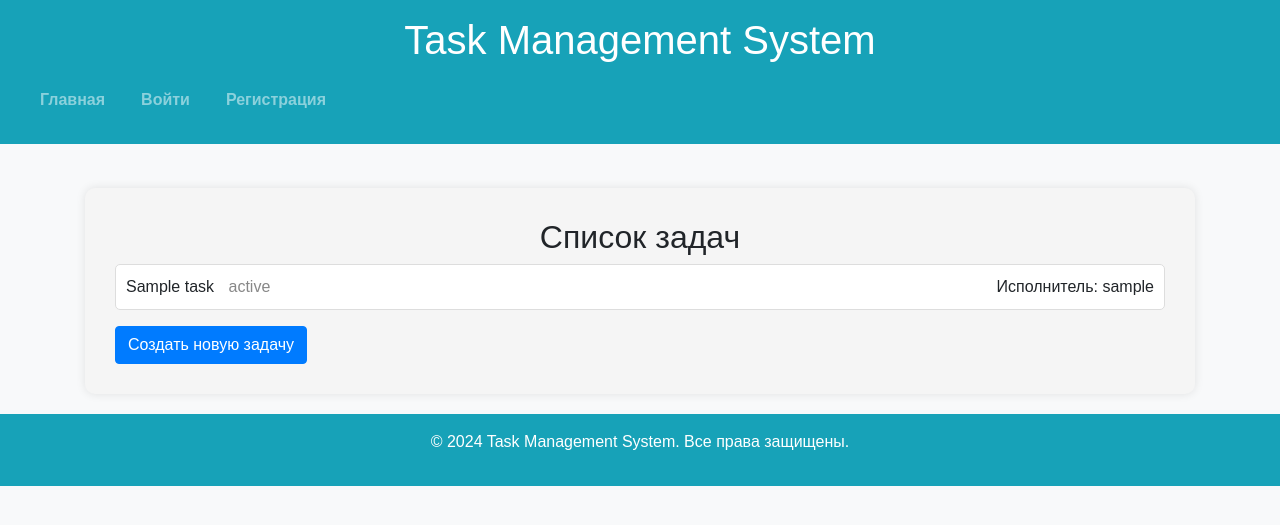
After one commit to Raphailinc/task_managment_system, a Django app: page /tasks/ in a window 1280 px wide. The commit adds this page. Shown: the top 525 px of the page. Run offline with Django 3.2, Linux system fonts and the light colour scheme; tables that the repository leaves empty hold one stand-in row (values such as "Sample post"); some libraries are stand-ins or nearby versions.

Commit message:
Добавил основной функционал по задачам и исправил баги

```diff
--- a/config/urls.py
+++ b/config/urls.py
@@ -4,4 +4,5 @@ from django.urls import include, path
 urlpatterns = [
     path('admin/', admin.site.urls),
     path('', include('myapp.authentication.urls')),
+    path('', include('myapp.tasks.urls')),
 ]
--- a/myapp/authentication/views.py
+++ b/myapp/authentication/views.py
@@ -12,10 +12,7 @@ def register(request):
     if request.method == 'POST':
         form = UserCreationForm(request.POST)
         if form.is_valid():
-            form.save()
-            username = form.cleaned_data.get('username')
-            password = form.cleaned_data.get('password1')
-            user = authenticate(username=username, password=password)
+            user=form.save()
             login(request, user)
             return redirect('home')
     else:
--- /dev/null
+++ b/myapp/tasks/admin.py
@@ -0,0 +1,4 @@
+from django.contrib import admin
+from .models import Task
+
+admin.site.register(Task)
--- /dev/null
+++ b/myapp/tasks/models.py
@@ -0,0 +1,11 @@
+from django.contrib.auth.models import User
+from django.db import models
+
+class Task(models.Model):
+    title = models.CharField(max_length=200)
+    description = models.TextField()
+    assigned_to = models.ForeignKey(User, on_delete=models.CASCADE, related_name='assigned_tasks')
+    status = models.CharField(max_length=50, default='To Do')
+
+    def __str__(self):
+        return self.title
--- /dev/null
+++ b/myapp/tasks/templates/task_list.html
@@ -0,0 +1,38 @@
+{% extends 'base.html' %}
+
+{% block content %}
+    <div class="main-content">
+        <h2>Список задач</h2>
+        <ul class="task-list">
+            {% for task in tasks %}
+                <li class="task-item" data-task-url="{% url 'task_detail' task.id %}">
+                    <div class="task-details">
+                        <div class="task-info">
+                            <span class="task-title">{{ task.title }}</span>
+                            <span class="task-status">{{ task.status }}</span>
+                        </div>
+                        <div class="assigned-to">
+                            <span>Исполнитель: {{ task.assigned_to.username }}</span>
+                        </div>
+                    </div>
+                </li>
+            {% endfor %}
+        </ul>
+        <a href="{% url 'task_create' %}" class="btn btn-primary">Создать новую задачу</a>
+    </div>
+
+    <script>
+        document.addEventListener('DOMContentLoaded', function() {
+            const taskItems = document.querySelectorAll('.task-item');
+
+            taskItems.forEach(item => {
+                item.addEventListener('click', function() {
+                    const taskUrl = item.getAttribute('data-task-url');
+                    if (taskUrl) {
+                        window.location.href = taskUrl;
+                    }
+                });
+            });
+        });
+    </script>
+{% endblock %}
--- /dev/null
+++ b/myapp/tasks/urls.py
@@ -0,0 +1,10 @@
+from django.urls import path
+from .views import TaskListView, task_detail, task_create, task_update, task_delete
+
+urlpatterns = [
+    path('tasks/', TaskListView.as_view(), name='task_list'),
+    path('tasks/<int:task_id>/', task_detail, name='task_detail'),
+    path('tasks/create/', task_create, name='task_create'),
+    path('tasks/<int:task_id>/update/', task_update, name='task_update'),
+    path('tasks/<int:task_id>/delete/', task_delete, name='task_delete'),
+]
--- /dev/null
+++ b/myapp/tasks/views.py
@@ -0,0 +1,55 @@
+from django.shortcuts import render, get_object_or_404, redirect
+from django.contrib.auth.decorators import login_required
+from django.views.generic import ListView
+from .models import Task
+from .forms import TaskForm
+
+class TaskListView(ListView):
+    model = Task
+    template_name = 'task_list.html'
+    context_object_name = 'tasks'
+    allow_empty = True  # Разрешить отображение пустого списка
+
+    def get_queryset(self):
+        return Task.objects.all()
+
+@login_required
+def task_list(request):
+    tasks = Task.objects.filter(assigned_to=request.user)
+    return render(request, 'task_list.html', {'tasks': tasks})
+
+@login_required
+def task_detail(request, task_id):
+    task = get_object_or_404(Task, id=task_id, assigned_to=request.user)
+    return render(request, 'task_detail.html', {'task': task})
+
+@login_required
+def task_create(request):
+    if request.method == 'POST':
+        form = TaskForm(request.POST)
+        if form.is_valid():
+            task = form.save(commit=False)
+            task.assigned_to = request.user
+            task.save()
+            return redirect('task_list')
+    else:
+        form = TaskForm()
+    return render(request, 'task_form.html', {'form': form})
+
+@login_required
+def task_update(request, task_id):
+    task = get_object_or_404(Task, id=task_id, assigned_to=request.user)
+    if request.method == 'POST':
+        form = TaskForm(request.POST, instance=task)
+        if form.is_valid():
+            form.save()
+            return redirect('task_list')
+    else:
+        form = TaskForm(instance=task)
+    return render(request, 'task_form.html', {'form': form})
+
+@login_required
+def task_delete(request, task_id):
+    task = get_object_or_404(Task, id=task_id, assigned_to=request.user)
+    task.delete()
+    return redirect('task_list')
--- a/myapp/authentication/static/styles.css
+++ b/static/styles.css
@@ -1,5 +1,6 @@
 /* myapp/authentication/static/styles.css */
 
+/* Общие стили для всего проекта */
 body {
     font-family: 'Arial', sans-serif;
     margin: 0;
@@ -36,14 +37,13 @@ main {
 }
 
 footer {
-    background-color: #333;
+    background-color: #333333;
     color: white;
     padding: 20px;
     text-align: center;
 }
 
 /* Дополнительные стили для главной страницы */
-
 .main-content {
     background-color: #f5f5f5;
     padding: 30px;
@@ -52,7 +52,6 @@ footer {
 }
 
 /* Стили для формы регистрации и входа */
-
 form {
     max-width: 400px;
     margin: 0 auto;
@@ -72,7 +71,7 @@ form input {
 }
 
 form button {
-    background-color: #333;
+    background-color: #ff000d;
     color: white;
     padding: 10px;
     border: none;
@@ -85,3 +84,39 @@ form button {
 .container h2 {
     text-align: center;
 }
+
+
+/* Стили для задач (tasks) */
+.task-list {
+    list-style: none;
+    padding: 0;
+}
+
+.task-item {
+    background-color: #fff;
+    border: 1px solid #ddd;
+    margin-bottom: 10px;
+    padding: 10px;
+    border-radius: 5px;
+    cursor: pointer;
+    transition: background-color 0.3s;
+}
+
+.task-item:hover {
+    background-color: #f5f5f5;
+}
+
+.task-details {
+    display: flex;
+    justify-content: space-between;
+    align-items: center;
+}
+
+.task-title {
+    flex-grow: 1;
+}
+
+.task-status {
+    margin-left: 10px;
+    color: #888;
+}
--- a/myapp/authentication/templates/base.html
+++ b/templates/base.html
@@ -12,20 +12,22 @@
     <!-- Стили -->
     <link rel="stylesheet" href="{% static 'styles.css' %}">
     <!-- Общие скрипты -->
-    <script src="{% static 'common_scripts.js' %}"></script>
+    <script src="{% static 'scripts.js' %}"></script>
 </head>
 <body class="bg-light">
-    <header class="bg-dark text-white p-3">
+    <header class="bg-info text-white p-3 text-center">
         <h1>Task Management System</h1>
         <!-- Bootstrap навигация -->
         <nav class="navbar navbar-expand-lg navbar-dark">
             <ul class="navbar-nav me-auto">
-                <li class="nav-item"><a class="nav-link" href="{% url 'home' %}">Главная</a></li>
+                <li class="nav-item {% if request.path == '/' %}active{% endif %}"><a class="nav-link" href="{% url 'home' %}">Главная</a></li>
                 {% if user.is_authenticated %}
+                    <li class="nav-item {% if request.path == '/myapp/tasks/' %}active{% endif %}"><a class="nav-link" href="{% url 'task_list' %}">Задачи</a></li>
+                    <li class="nav-item {% if request.path == '/myapp/tasks/create/' %}active{% endif %}"><a class="nav-link" href="{% url 'task_create' %}">Создать задачу</a></li>
                     <li class="nav-item"><a class="nav-link" href="{% url 'logout' %}">Выйти</a></li>
                 {% else %}
-                    <li class="nav-item"><a class="nav-link" href="{% url 'login' %}">Войти</a></li>
-                    <li class="nav-item"><a class="nav-link" href="{% url 'register' %}">Регистрация</a></li>
+                    <li class="nav-item {% if request.path == '/myapp/login/' %}active{% endif %}"><a class="nav-link" href="{% url 'login' %}">Войти</a></li>
+                    <li class="nav-item {% if request.path == '/myapp/register/' %}active{% endif %}"><a class="nav-link" href="{% url 'register' %}">Регистрация</a></li>
                 {% endif %}
             </ul>
         </nav>
@@ -36,13 +38,13 @@
         <!-- Это место, где контент каждой страницы будет вставлен -->
     </main>
 
-    <footer class="bg-dark text-white p-3 text-center">
+    <footer class="bg-info text-white p-3 text-center">
         <!-- Bootstrap элементы подвала -->
         <p>&copy; 2024 Task Management System. Все права защищены.</p>
     </footer>
     <!-- Bootstrap скрипты -->
     <script src="https://cdn.jsdelivr.net/npm/bootstrap@5.0.0/dist/js/bootstrap.bundle.min.js" integrity="sha384-pzjw8f+ua/C75L9b/ABzD9CE2veQa74qLOpA+qElqWvqDf6pO93rFtmY2l+I5Pj" crossorigin="anonymous"></script>
     <!-- Общие скрипты -->
-    <script src="{% static 'common-scripts.js' %}"></script>
+    <script src="{% static 'scripts.js' %}"></script>
 </body>
 </html>
```
Also changed, not shown: config/settings.py (+9 -3 lines), myapp/authentication/tests.py (+35 -0 lines), myapp/tasks/forms.py (added, +13 -0 lines), myapp/tasks/templates/task_detail.html (added, +13 -0 lines), myapp/tasks/templates/task_form.html (added, +12 -0 lines), myapp/tasks/__init__.py (added), myapp/tasks/migrations/0001_initial.py (added), myapp/tasks/migrations/__init__.py (added), myapp/tasks/tests.py (added), static/scripts.js (added).
